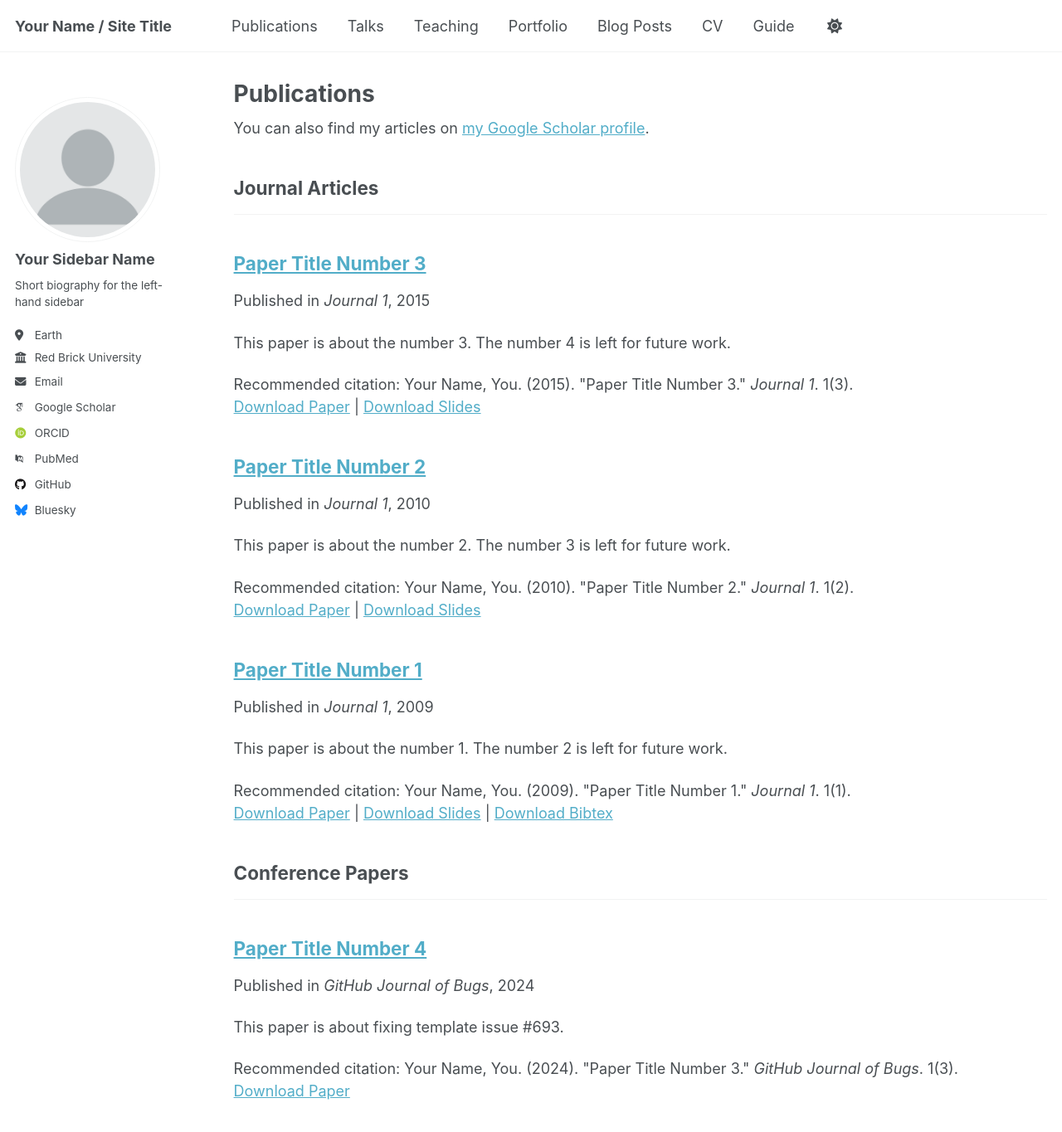
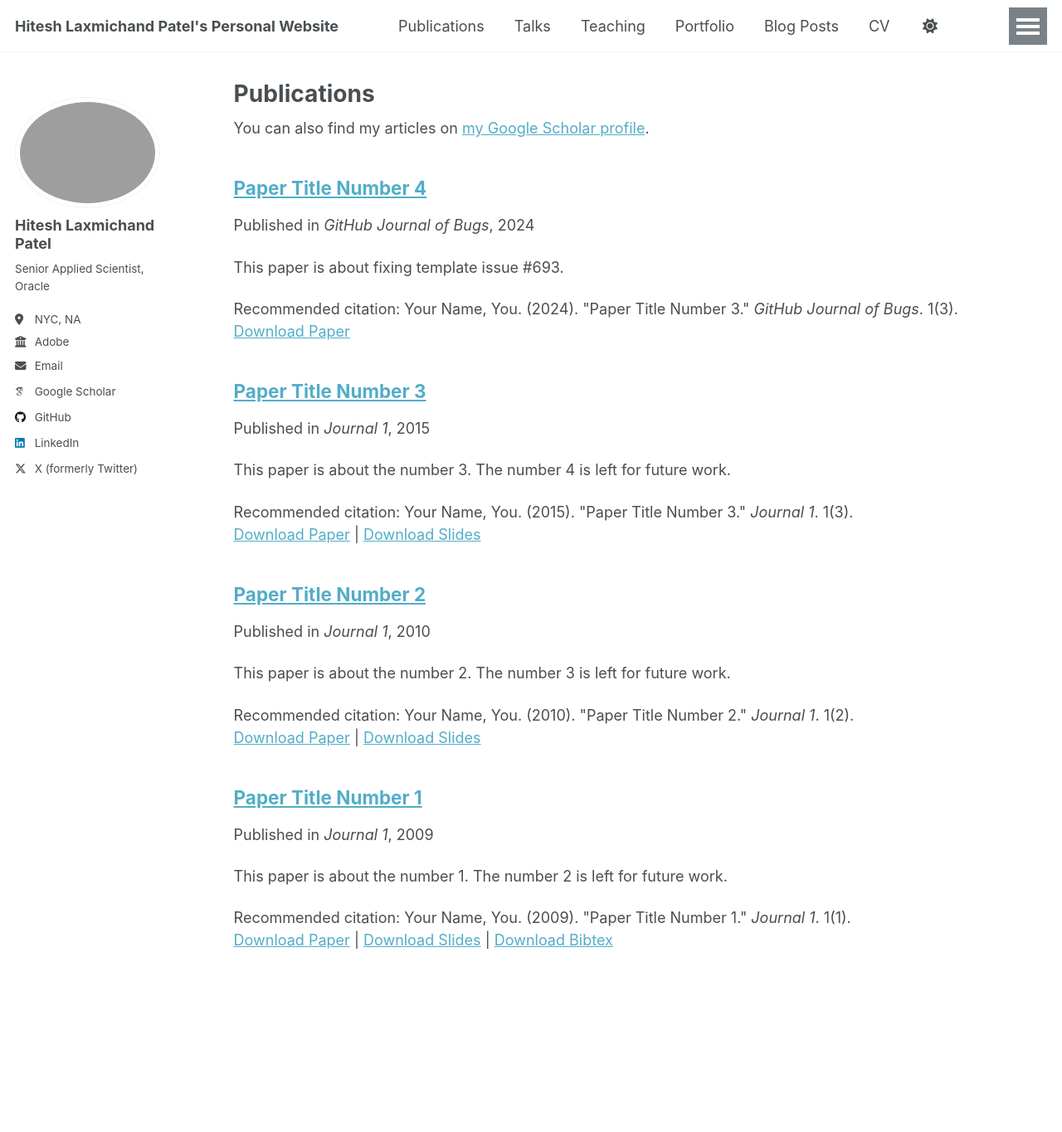
Before and after one commit to HITESHLPATEL/hiteshlpatel.github.io, a Jekyll site: the page built from _pages/publications.html, in a window 1280 px wide and 1400 px high. Shown: the top 1365 px of the window at 83% size. Built offline with Jekyll 4.4.1, drawn with Linux system fonts in a browser that asks for light colours; some web fonts are replaced; part of the change alters nothing that is shown; some of the changed text lies outside the part shown.

Commit message:
Update _config.yml

```diff
--- a/_config.yml
+++ b/_config.yml
@@ -3,95 +3,23 @@
 # This config file is meant for settings that affect your entire site, values
 # which you are expected to set up once and rarely need to edit after that.
 # For technical reasons, this file is *NOT* reloaded automatically when you use
-# `jekyll serve -l -H localhost`. If you change this file, please restart the
-# server process.
+# `jekyll serve`. If you change this file, please restart the server process.
 
-# Basic Site Settings
+# Site Settings
 locale                   : "en-US"
-site_theme               : "default"
-title                    : "Your Name / Site Title"
+title                    : "Hitesh Laxmichand Patel's Personal Website"
 title_separator          : "-"
-name                     : &name "Your Name"
+name                     : &name "Hitesh Laxmichand Patel"
 description              : &description "personal description"
-url                      : https://hiteshlpatel.github.io # the base hostname & protocol for your site e.g. "https://[your GitHub username].github.io" or if you already have some other page hosted on Github then use "https://[your GitHub username].github.io/[Your Repo Name]"
+url                      : https://hiteshlpatel.github.io # the base hostname & protocol for your site e.g. "https://mmistakes.github.io"
 baseurl                  : "" # the subpath of your site, e.g. "/blog"
 repository               : "HITESHLPATEL/hiteshlpatel.github.io"
-
-# Site Author - The following control what appear as part of the author content on the side bar.
-#               If a field is blank the icon and link will not appear, otherwise it will be shown.
-#               Additional customization can be done by editing /_includes/author-profile.html
-author:
-  # Biographic information
-  avatar           : "profile.png"
-  name             : "Your Sidebar Name"
-  pronouns         : # example: "she/her"
-  bio              : "Short biography for the left-hand sidebar"
-  location         : "Earth"
-  employer         : "Red Brick University"
-  uri              : # URL
-  email            : "none@example.org"
-
-  # Academic websites
-  academia         : # URL
-  arxiv            : # URL - Update with the correct link to your profile
-  googlescholar    : "https://scholar.google.com/citations?user=PS_CX0AAAAAJ"
-  impactstory      : # URL
-  orcid            : "http://orcid.org/yourorcidurl"
-  semantic         : # URL
-  pubmed           : "https://www.ncbi.nlm.nih.gov/pubmed/?term=john+snow"
-  researchgate     : # URL
-  scopus           : # URL
-
-  # Repositories and software development
-  bitbucket        : # Username - Update with your username on the site
-  codepen          : # Username
-  dribbble         : # Username
-  github           : "academicpages"
-  kaggle           : # Username
-  stackoverflow    : # User number or user number and name (i.e., use "1" or "1/jeff-atwood")
-
-  # Social media
-  bluesky          : "bsky.app" # Replace this with you Bluesky username
-  facebook         : # Username
-  flickr           : # Username
-  foursquare       : # Username
-  goodreads        : # Username
-  google_plus      : # Username
-  keybase          : # Username
-  instagram        : # Username
-  lastfm           : # Username
-  linkedin         : # Username
-  mastodon         : # URL
-  medium           : # URL
-  pinterest        : # Username
-  soundcloud       : # Username
-  steam            : # Username
-  telegram         : # URL
-  tumblr           : # Username
-  twitter          : # Username for X / Twitter
-  vine             : # Username
-  weibo            : # Username
-  wikipedia        : # Username
-  xing             : # Username
-  youtube          : # Username
-  zhihu            : # Username
-
-# Publication Category - The following the list of publication categories and their headings
-publication_category:
-  books:
-    title: 'Books'
-  manuscripts:
-    title: 'Journal Articles'
-  conferences:
-    title: 'Conference Papers'
-
-# Site Settings
 teaser                   :  # filename of teaser fallback teaser image placed in /images/, .e.g. "500x300.png"
 breadcrumbs              : false # true, false (default)
 words_per_minute         : 160
 future                   : true
 read_more                : "disabled" # if enabled, adds "Read more" links to excerpts
-talkmap_link             : false      #change to true to add link to talkmap on talks page
+talkmap_link             : false #change to true to add link to talkmap on talks page
 comments:
   provider               : # false (default), "disqus", "discourse", "facebook", "google-plus", "staticman", "custom"
   disqus:
@@ -119,16 +47,13 @@ staticman:
       options:
         format           : "iso8601" # "iso8601" (default), "timestamp-seconds", "timestamp-milliseconds"
 atom_feed:
-  hide                   : false     # change to true to hide the RSS feed in the footer
   path                   : # blank (default) uses feed.xml
-
 
 # SEO Related
 google_site_verification :
 bing_site_verification   :
 alexa_site_verification  :
 yandex_site_verification :
-
 
 # Social Sharing
 twitter:
@@ -148,9 +73,48 @@ social:
 
 # Analytics
 analytics:
-  provider               :  "false" # false (default), "google", "google-universal", "google-analytics-4", "custom"
+  provider               :  "google-universal" # false (default), "google", "google-universal", "custom"
   google:
     tracking_id          :
+
+
+# Site Author
+author:
+  name             : "Hitesh Laxmichand Patel"
+  avatar           : ""
+  bio              : "Senior Applied Scientist, Oracle"
+  location         : "NYC, NA"
+  employer         : "Adobe"
+  pubmed           : #"https://www.ncbi.nlm.nih.gov/pubmed/?term=john+snow"
+  googlescholar    : ""
+  email            : "@oracle.com"
+  researchgate     :  # example: "https://www.researchgate.net/profile/yourprofile"
+  uri              :
+  bitbucket        :
+  codepen          :
+  dribbble         :
+  flickr           :
+  facebook         :
+  foursquare       :
+  github           : "HITESHLPATEL"
+  google_plus      :
+  keybase          :
+  instagram        :
+  impactstory      : #"https://profiles.impactstory.org/u/xxxx-xxxx-xxxx-xxxx"
+  lastfm           :
+  linkedin         : ""
+  orcid            : #"http://orcid.org/yourorcidurl"
+  pinterest        :
+  soundcloud       :
+  stackoverflow    : # http://stackoverflow.com/users/123456/username
+  steam            :
+  tumblr           :
+  twitter          : ""
+  vine             :
+  weibo            :
+  xing             :
+  youtube          :
+  wikipedia        :
 
 
 # Reading Files
@@ -163,26 +127,23 @@ exclude:
   - "*.sublime-workspace"
   - .asset-cache
   - .bundle
-  - .github
   - .jekyll-assets-cache
   - .sass-cache
+  - CHANGELOG
+  - Capfile
+  - Gemfile
+  - Gruntfile.js
+  - LICENSE
+  - README
+  - Rakefile
   - assets/js/_main.js
   - assets/js/plugins
   - assets/js/vendor
-  - CHANGELOG
-  - Capfile
   - config
-  - Dockerfile
-  - Gemfile
-  - Gruntfile.js
   - gulpfile.js
-  - LICENSE
-  - local
   - log
   - node_modules
-  - package.json*
-  - Rakefile
-  - README
+  - package.json
   - tmp
   - vendor
 keep_files:
@@ -212,7 +173,7 @@ kramdown:
   enable_coderay: false
 
 
-# These settings control the types of collections used by the template
+# Collections
 collections:
   teaching:
     output: true
@@ -228,7 +189,7 @@ collections:
     permalink: /:collection/:path/
 
 
-# These settings control how pages and collections are included in the site
+# Defaults
 defaults:
   # _posts
   - scope:
@@ -284,7 +245,6 @@ defaults:
       author_profile: true
       share: true
 
-
 # Sass/SCSS
 sass:
   sass_dir: _sass
@@ -295,25 +255,22 @@ sass:
 permalink: /:categories/:title/
 # paginate: 5 # amount of posts to show
 # paginate_path: /page:num/
-timezone: Etc/UTC # http://en.wikipedia.org/wiki/List_of_tz_database_time_zones
+timezone: America/Los_Angeles # http://en.wikipedia.org/wiki/List_of_tz_database_time_zones
 
 
 # Plugins
 plugins:
-  - jekyll-feed
-  - jekyll-gist
   - jekyll-paginate
   - jekyll-sitemap
+  - jekyll-gist
+  - jekyll-feed
   - jekyll-redirect-from
-  - jemoji
-
-# Mimic GitHub Pages with --safe
+# mimic GitHub Pages with --safe
 whitelist:
-  - jekyll-feed
-  - jekyll-gist
   - jekyll-paginate
   - jekyll-sitemap
-  - jekyll-redirect-from
+  - jekyll-gist
+  - jekyll-feed
   - jemoji
 
 
```
